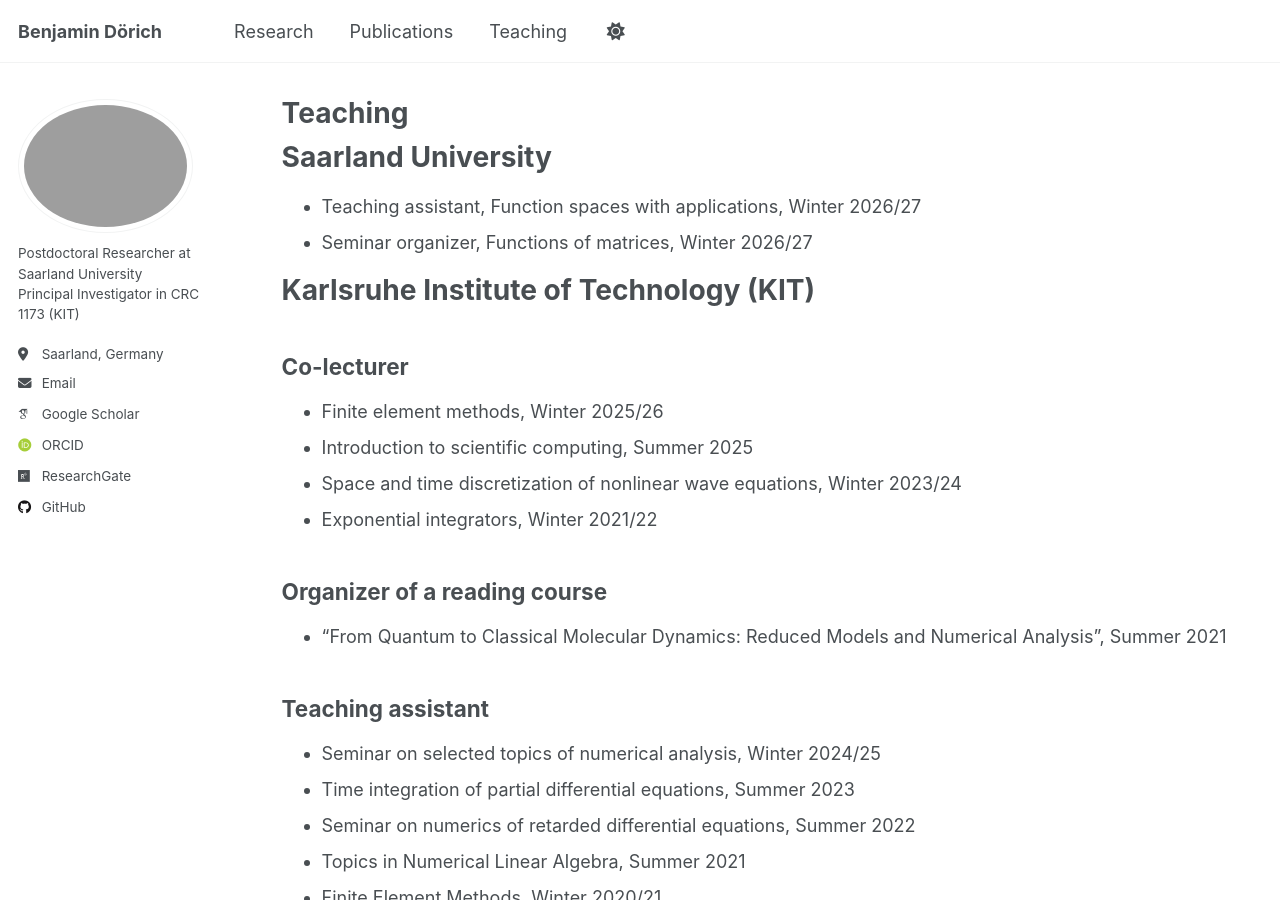
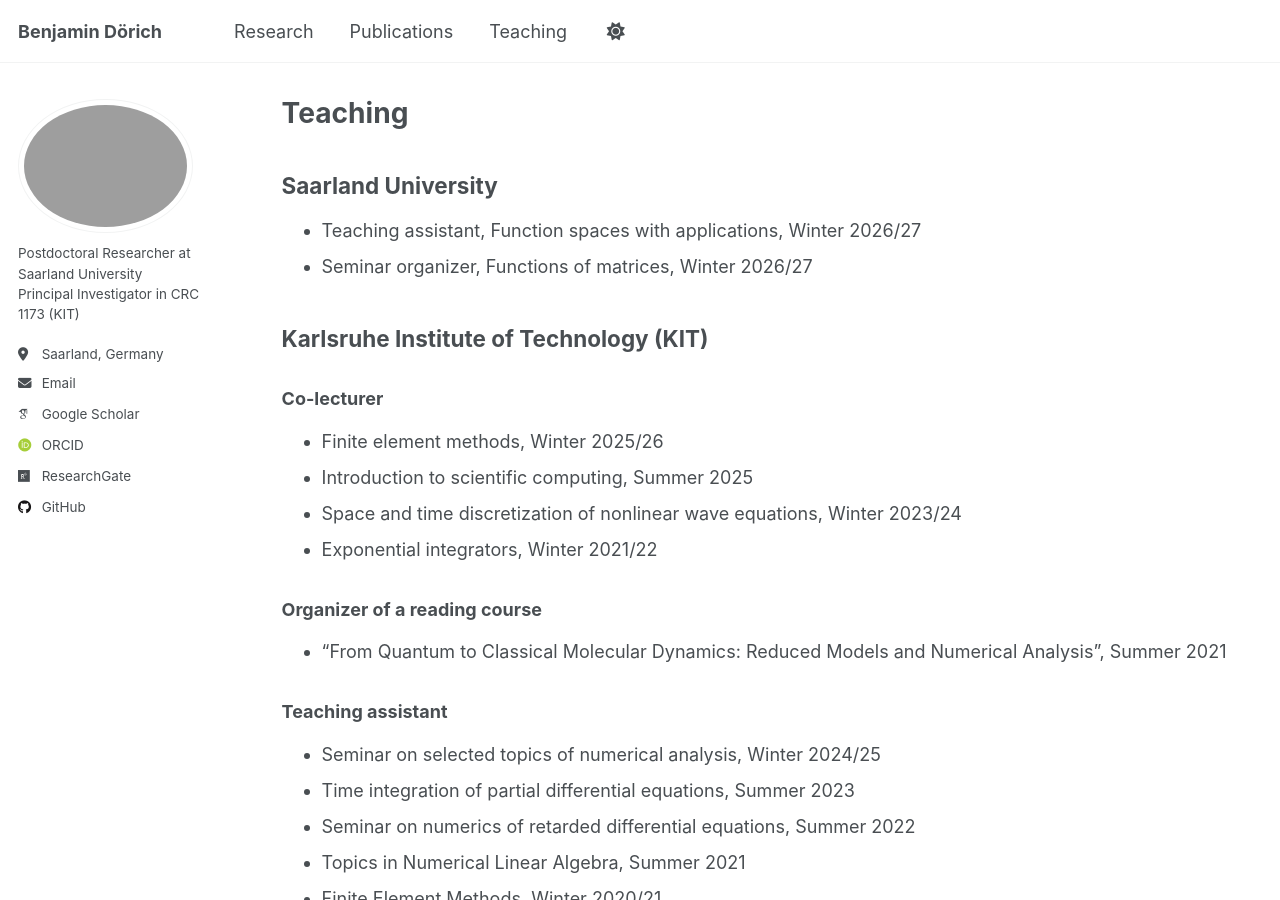
Before and after one commit to BenjaminDoerich/BenjaminDoerich.github.io, a Jekyll site: the page built from _pages/teaching.md, in a window 1280 px wide and 900 px high. Built offline with Jekyll 4.4.1, drawn with Linux system fonts in a browser that asks for light colours; some web fonts are replaced; a script that is not in the unit is left out.

```diff
--- a/_pages/teaching.md
+++ b/_pages/teaching.md
@@ -9,14 +9,14 @@ redirect_from:
 
 {% include base_path %}
 
-# Saarland University
+## Saarland University
 
 * Teaching assistant, Function spaces with applications, Winter 2026/27
 * Seminar organizer, Functions of matrices, Winter 2026/27
 
-# Karlsruhe Institute of Technology (KIT)
+## Karlsruhe Institute of Technology (KIT)
 
-## Co-lecturer
+### Co-lecturer
 
 * Finite element methods, Winter 2025/26
 * Introduction to scientific computing, Summer 2025
@@ -24,11 +24,11 @@ redirect_from:
 * Exponential integrators, Winter 2021/22
 
 
-## Organizer of a reading course
+### Organizer of a reading course
 
 * "From Quantum to Classical Molecular Dynamics: Reduced Models and Numerical Analysis", Summer 2021
 
-## Teaching assistant
+### Teaching assistant
 
 * Seminar on selected topics of numerical analysis, Winter 2024/25
 * Time integration of partial differential equations, Summer 2023
```
